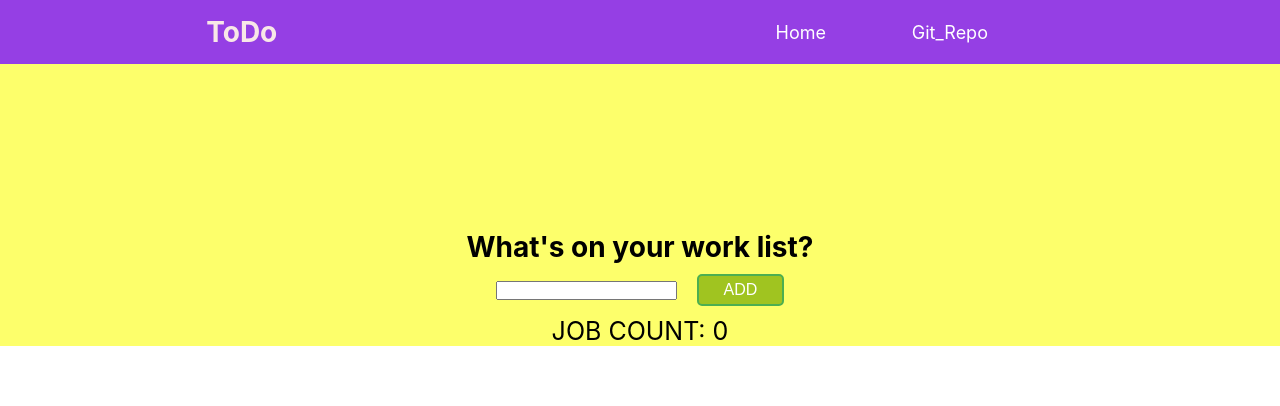
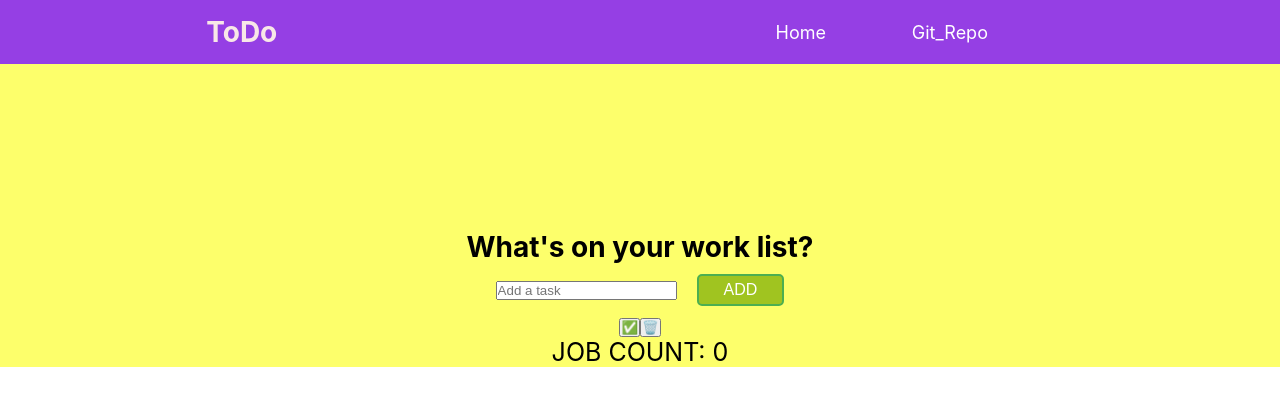
Before and after one commit to BikramdeepSingh/ToDo, a React (Create React App) app: page / in a window 1280 px wide. Shown: the top 406 px of the page. Built offline with nearby package versions, Linux system fonts and the light colour scheme.

Commit message:
adding delete and alter todos

```diff
--- a/src/components/ToDo.js
+++ b/src/components/ToDo.js
@@ -18,9 +18,19 @@ function ToDo() {
       {
         text: inputText,
         key: todos.length + 1,
+        complete: false,
       },
     ]);
     setInputText(""); //refreshed the input box to null
+  };
+
+  const AlterCompletion = (event) => {
+    event.preventDefault();
+  };
+
+  const DeleteTodo = (event) => {
+    event.preventDefault();
+    setTodos([...todos, {}]);
   };
 
   useEffect(() => {
@@ -35,7 +45,12 @@ function ToDo() {
         <h2>What's on your work list?</h2>
       </div>
       <form action="#">
-        <input value={inputText} onChange={inputHandler} type="text" />
+        <input
+          value={inputText}
+          onChange={inputHandler}
+          placeholder="Add a task"
+          type="text"
+        />
         <button onClick={ToDoHandler} disabled={!inputText}>
           ADD
         </button>
@@ -48,6 +63,10 @@ function ToDo() {
             <h2>{todo.text}</h2>
           )
         )}
+        <div className="altering_todos">
+          <button onClick={AlterCompletion}>✅</button>
+          <button onclick={DeleteTodo}>🗑️</button>
+        </div>
       </div>
       {/* returns the number of items in our todos */}
       <p>JOB COUNT: {todos.length}</p>
--- a/src/styling/Todo.scss
+++ b/src/styling/Todo.scss
@@ -53,6 +53,9 @@
     }
   }
 
+  .todo_displayer {
+  }
+
   p {
     font-size: 25px;
   }
```
